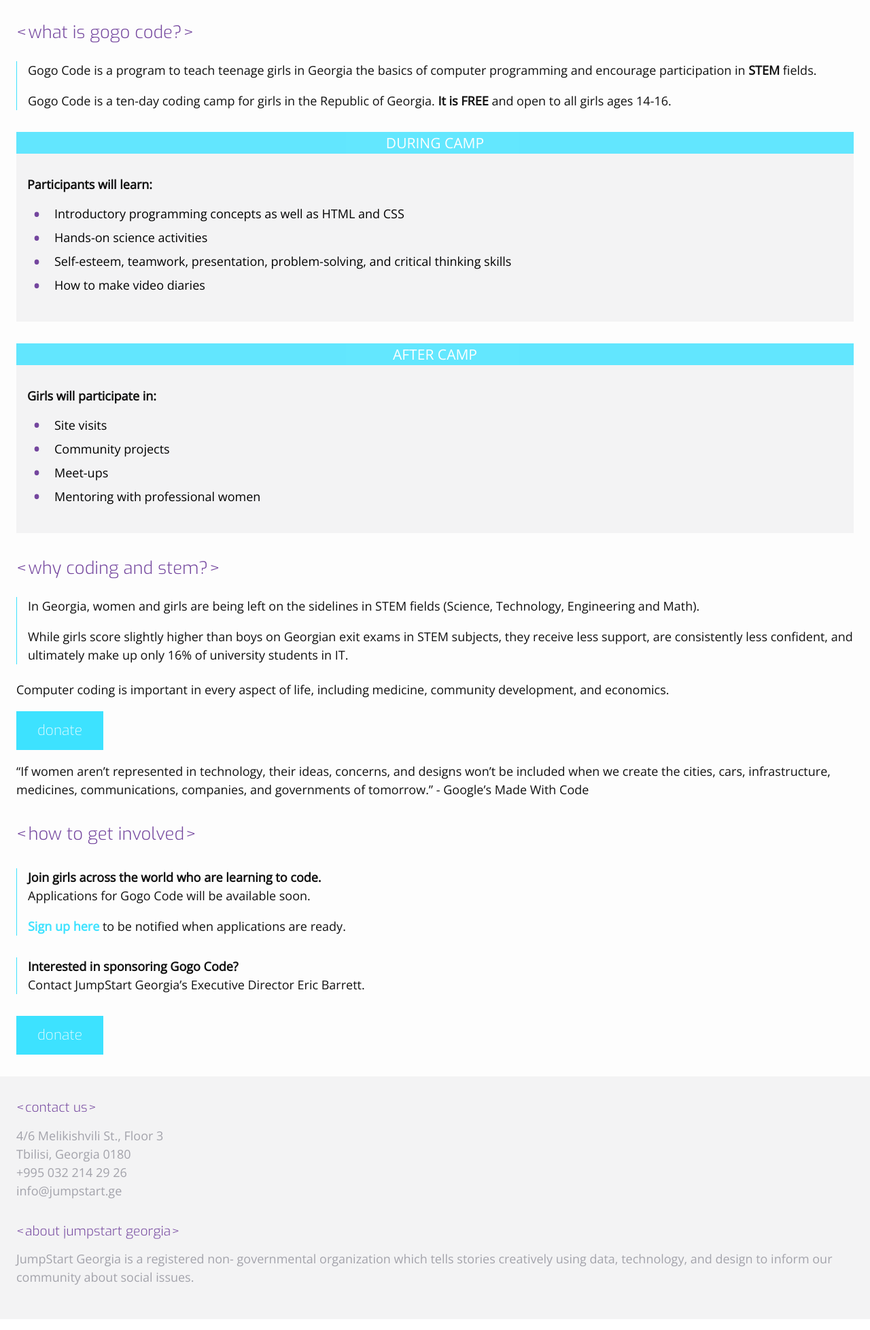
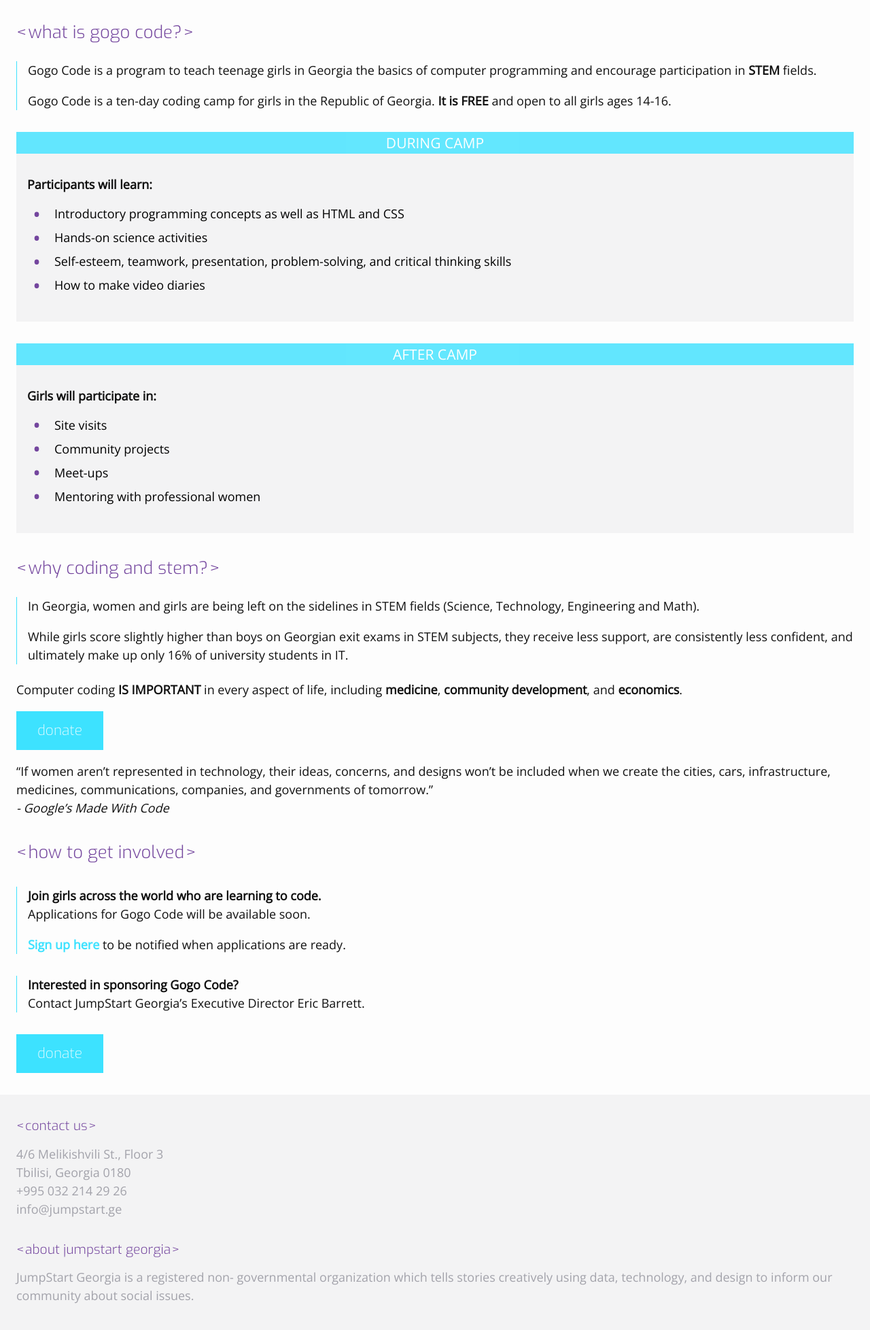
Before and after one commit to JumpStartGeorgia/Gogo-Code-Site, a Jekyll site: the page built from index.html, in a window 1280 px wide, cut to the strip 218-2185 px from the top of the page. Shown: the top 1956 px of the strip at 68% size. Built offline with Jekyll 4.4.1, drawn with Linux system fonts in a browser that asks for light colours.

Commit message:
Added signature-text component.

```diff
--- a/_sass/components/_important-text.scss
+++ b/_sass/components/_important-text.scss
@@ -1,3 +1,7 @@
 .important-text {
   font-weight: 900;
 }
+
+.important-text.mod-uppercase {
+  text-transform: uppercase;
+}
--- /dev/null
+++ b/_sass/components/_signature-text.scss
@@ -0,0 +1,4 @@
+.signature-text {
+  display: block;
+  font-style: italic;
+}
--- a/css/main.scss
+++ b/css/main.scss
@@ -25,6 +25,7 @@
         'components/nav-section-link',
         'components/nav-toggle-button',
         'components/section',
+        'components/signature-text',
         'components/text-block',
         'components/wrapper'
 ;
--- a/index.html
+++ b/index.html
@@ -124,7 +124,7 @@
     </div>
 
     <p>
-      Computer coding is important in every aspect of life, including medicine, community development, and economics.
+      Computer coding <strong class='important-text mod-uppercase'>is important</strong> in every aspect of life, including <strong class='important-text'>medicine</strong>, <strong class='important-text'>community development</strong>, and <strong class='important-text'>economics</strong>.
     </p>
 
     <a class='call-to-action' href='{{ "/#" | prepend: site.baseurl }}'>
@@ -132,7 +132,7 @@
     </a>
 
     <p>
-      “If women aren’t represented in technology, their ideas, concerns, and designs won’t be included when we create the cities, cars, infrastructure, medicines, communications, companies, and governments of tomorrow.” - Google’s Made With Code
+      “If women aren’t represented in technology, their ideas, concerns, and designs won’t be included when we create the cities, cars, infrastructure, medicines, communications, companies, and governments of tomorrow.” <span class='signature-text'>- Google’s Made With Code</span>
     </p>
 
   </section>
```
